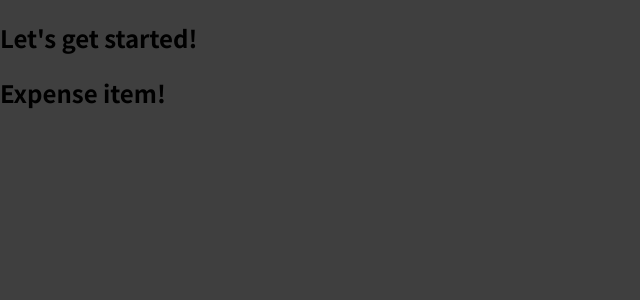
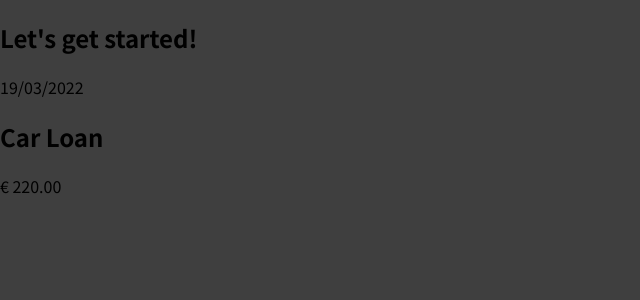
Before and after one commit to ddeveloper72/react-complete-guide, a JavaScript app: page / in a window 1280 px wide. Shown: the top 300 px of the page, without its empty margins (0-640 px from the left). Built offline with nearby package versions, Linux system fonts and the light colour scheme.

Commit message:
added nested DOM elements to root element

```diff
--- a/src/components/ExpenseItem.js
+++ b/src/components/ExpenseItem.js
@@ -1,5 +1,14 @@
 function ExpenseItem() {
-    return <h2>Expense item!</h2>
+    return (
+        // root element has to be 1 element, nesting all other elements
+        <div>
+            <div>19/03/2022</div>
+            <div>
+                <h2>Car Loan</h2>
+                <div>€ 220.00</div>
+            </div>
+        </div>
+    );
 }
 
 export default ExpenseItem;
```
